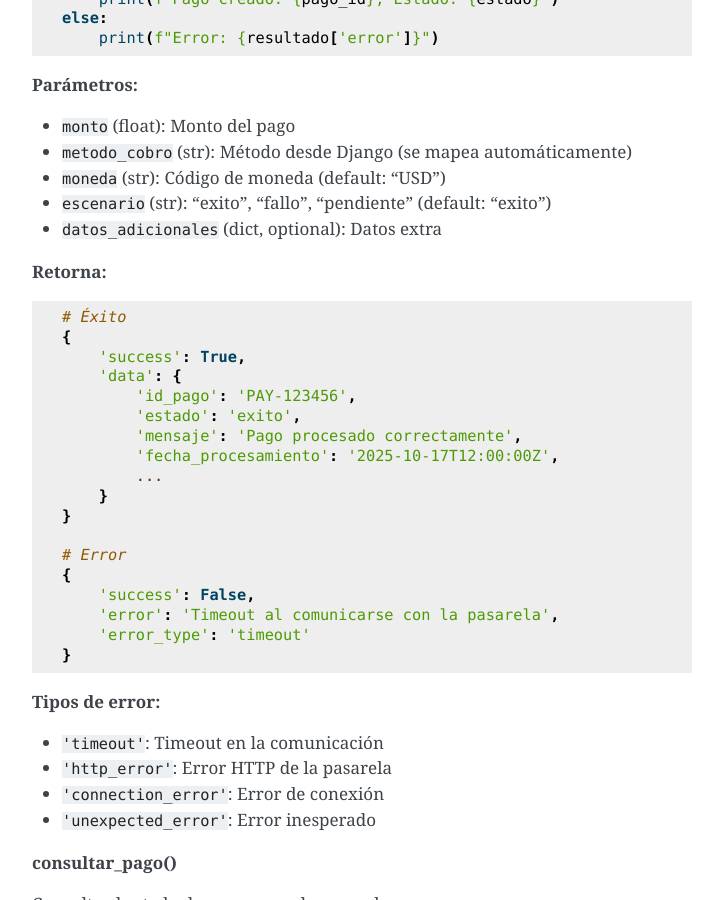
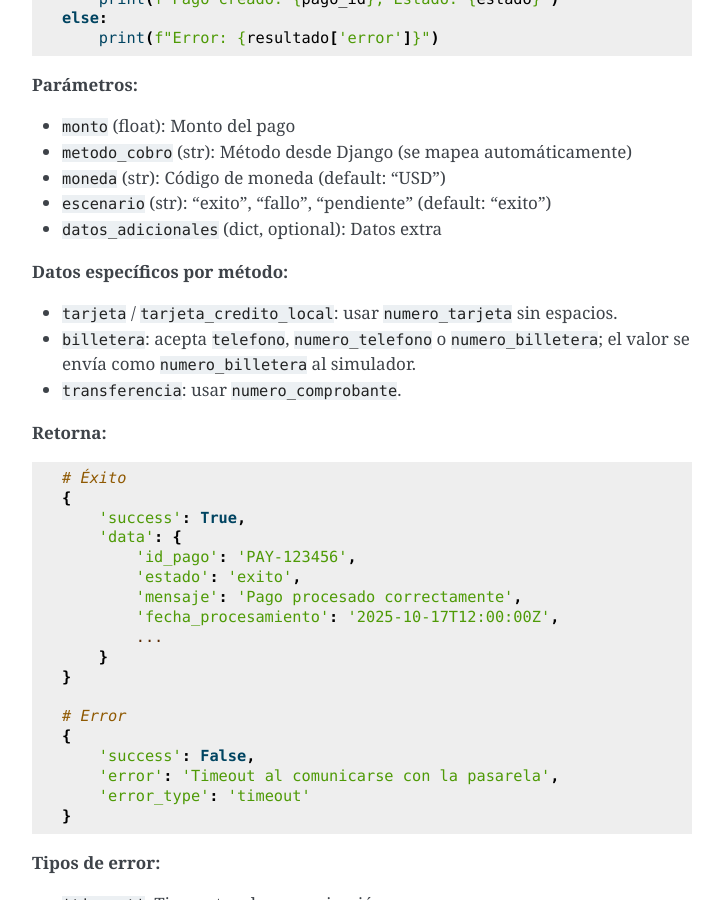
Before and after one commit to ingenieria-software-fpuna/global-exchange, a Sphinx documentation site: the page built from docs/source/pagos.rst, in a window 1280 px wide and 900 px high, scrolled down 3645 px. Shown: the whole window, without its empty margins (388-1111 px from the left). Built offline with Sphinx 7.4.7, drawn with Linux system fonts in a browser that asks for light colours; pages that are not in the unit, such as notebooks, are missing from menus; some of the changed text lies outside the part shown.

Commit message:
documentacion

```diff
--- a/docs/source/bitacora_ia/index.rst
+++ b/docs/source/bitacora_ia/index.rst
@@ -11,6 +11,7 @@ Esta sección contiene las conversaciones y prompts utilizados con herramientas
    sprint-2-2025-09-15/index
    sprint-3-2025-09-26/index
    sprint-4-2025-10-17/index
+   sprint-5-2025-10-31/index
 
 Descripción
 -----------
--- a/docs/source/pagos.rst
+++ b/docs/source/pagos.rst
@@ -185,6 +185,12 @@ Envía una solicitud de pago a la pasarela.
 - ``moneda`` (str): Código de moneda (default: "USD")
 - ``escenario`` (str): "exito", "fallo", "pendiente" (default: "exito")
 - ``datos_adicionales`` (dict, optional): Datos extra
+
+**Datos específicos por método:**
+
+- ``tarjeta`` / ``tarjeta_credito_local``: usar ``numero_tarjeta`` sin espacios.
+- ``billetera``: acepta ``telefono``, ``numero_telefono`` o ``numero_billetera``; el valor se envía como ``numero_billetera`` al simulador.
+- ``transferencia``: usar ``numero_comprobante``.
 
 **Retorna:**
 
@@ -418,13 +424,14 @@ Formulario para pagos con billetera electrónica.
 
 **Campos:**
 
-- ``telefono``: CharField - Número de teléfono asociado a la billetera
+- ``numero_telefono``: CharField - Número de teléfono asociado a la billetera
+- ``pin_autorizacion``: CharField - PIN de autorización de 4 a 6 dígitos
 
 .. code-block:: python
 
    form = BilleteraElectronicaForm(request.POST)
    if form.is_valid():
-       telefono = form.cleaned_data['telefono']
+       telefono = form.cleaned_data['numero_telefono']
 
 TarjetaDebitoForm
 ~~~~~~~~~~~~~~~~~
```
